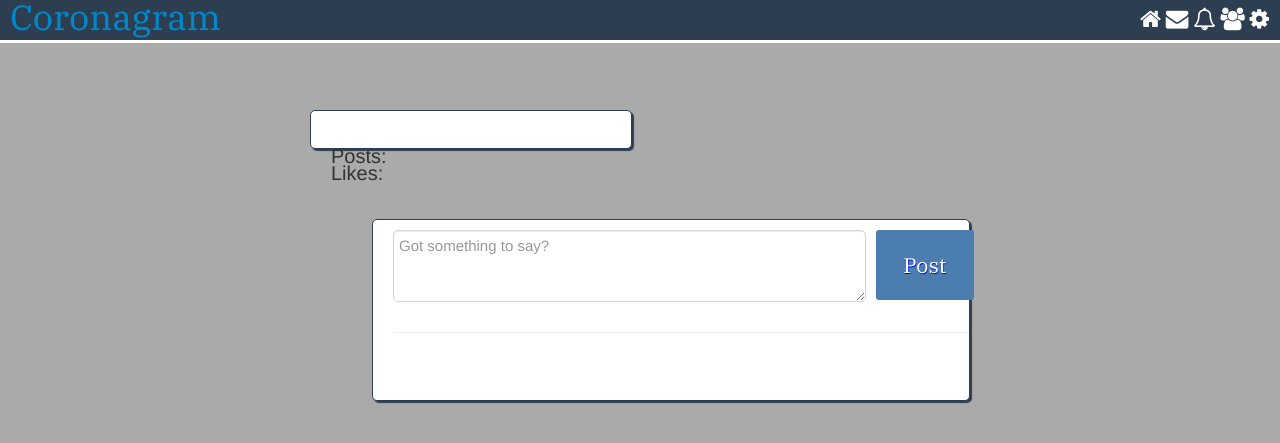
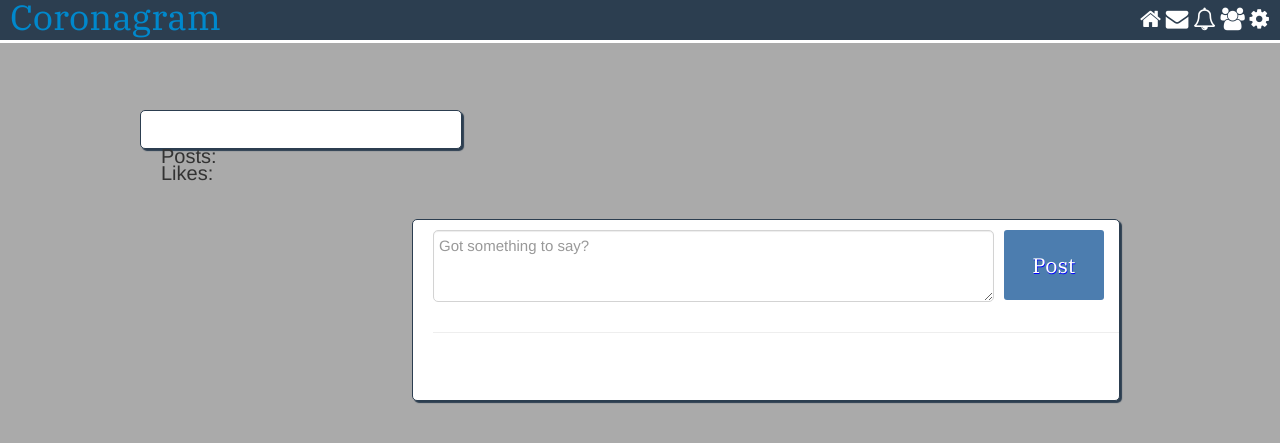
Before and after one commit to Israel-Miles/Social_Site_Cybersecurity, a PHP site: page / in a window 1280 px wide. Shown: the top 443 px of the page. Run offline with PHP 8.4, Linux system fonts and the light colour scheme; the visitor is signed in with stand-in values (Sample User, id 1); data that the repository does not hold is empty.

Commit message:
add container and row for bootstrap columns

```diff
--- a/assets/css/style.css
+++ b/assets/css/style.css
@@ -77,7 +77,7 @@ nav a:hover {
 .user_details {
     width: 300px;
     float: left;
-    margin: 60px 0 10px 150px;
+    margin: 60px 0 10px 0;
     font-size: 20px;
 }
 
@@ -97,11 +97,12 @@ nav a:hover {
 .main_column {
     background-color: white;
     float: right;
-    width: 60%;
+    width: 70%;
+    min-width: 200px;
     z-index: -1;
     min-height: 160px;
     margin-top: 60px;
-    margin-right: 150px;
+    margin-left: 30px;
 }
 
 .post_form {
@@ -124,7 +125,8 @@ textarea:focus {
 }
 
 .post_form input[type="submit"] {
-    width: 10%;
+    width: 5%;
+    min-width: 100px;
     height: 70px;
     border: none;
     border-radius: 3px;
@@ -136,6 +138,7 @@ textarea:focus {
     position: absolute;
     outline: 0;
     margin: 0;
+    margin-right: 10px;
 }
 
 .post_form input[type="submit"]:active {
--- a/includes/header.php
+++ b/includes/header.php
@@ -56,4 +56,5 @@
         </nav>
     </div>
 
-    <div class="wrapper">
+    <div class="wrapper container">
+        <div class="row">
--- a/index.php
+++ b/index.php
@@ -4,7 +4,7 @@
 ?>
 
 
-        <div class="user_details column">
+            <div class="user_details .col-md-4 column">
                 <a href="<?php echo $user_logged_in; ?>"><img src="<?php echo $user['profile_pic']; ?>" alt=""></a>
 
                 <div class="user_details_left_right">
@@ -22,7 +22,7 @@
                 </div>
             </div>
 
-        <div class="main_column column">
+            <div class="main_column .col-md-8 column">
                 <form class="post_form" action="index.php" method="POST">
                     <textarea name="post_text" id="post_text" placeholder="Got something to say?"></textarea>
                     <input type="submit" name="post" id="post_button" value="Post">
@@ -30,5 +30,6 @@
                 </form>
             </div>
         </div>
+    </div>
 </body>
 </html>
```
Lines whose indentation alone changed are shown as unchanged.
